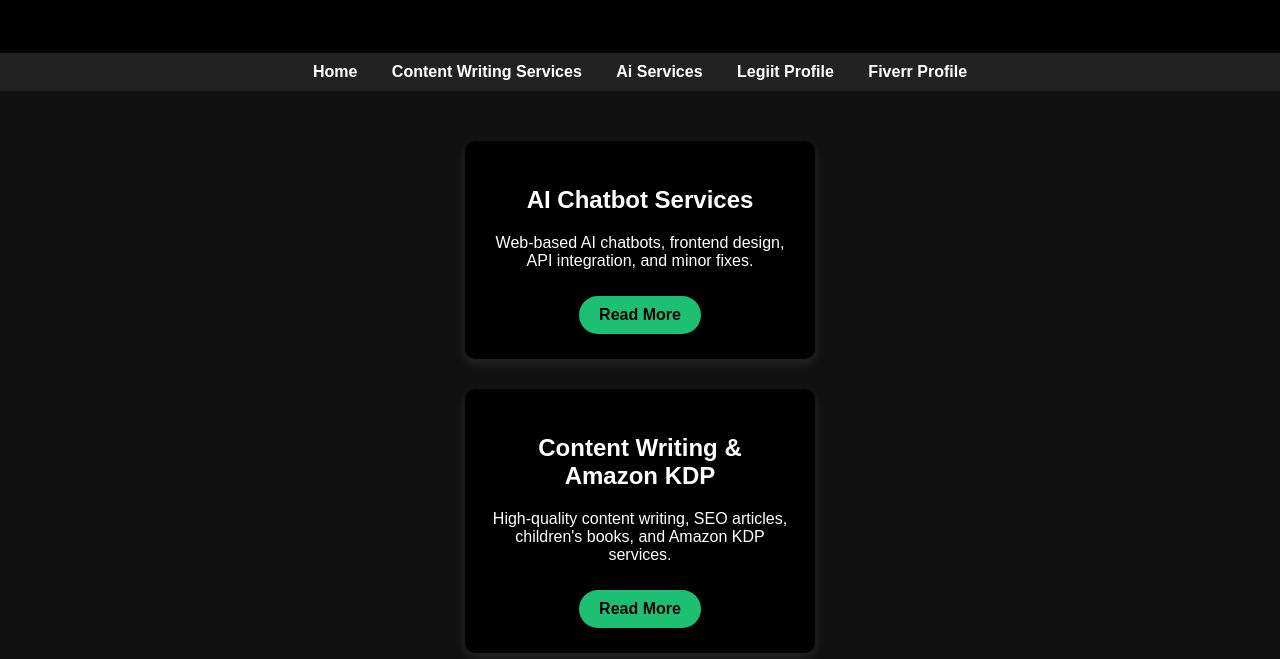
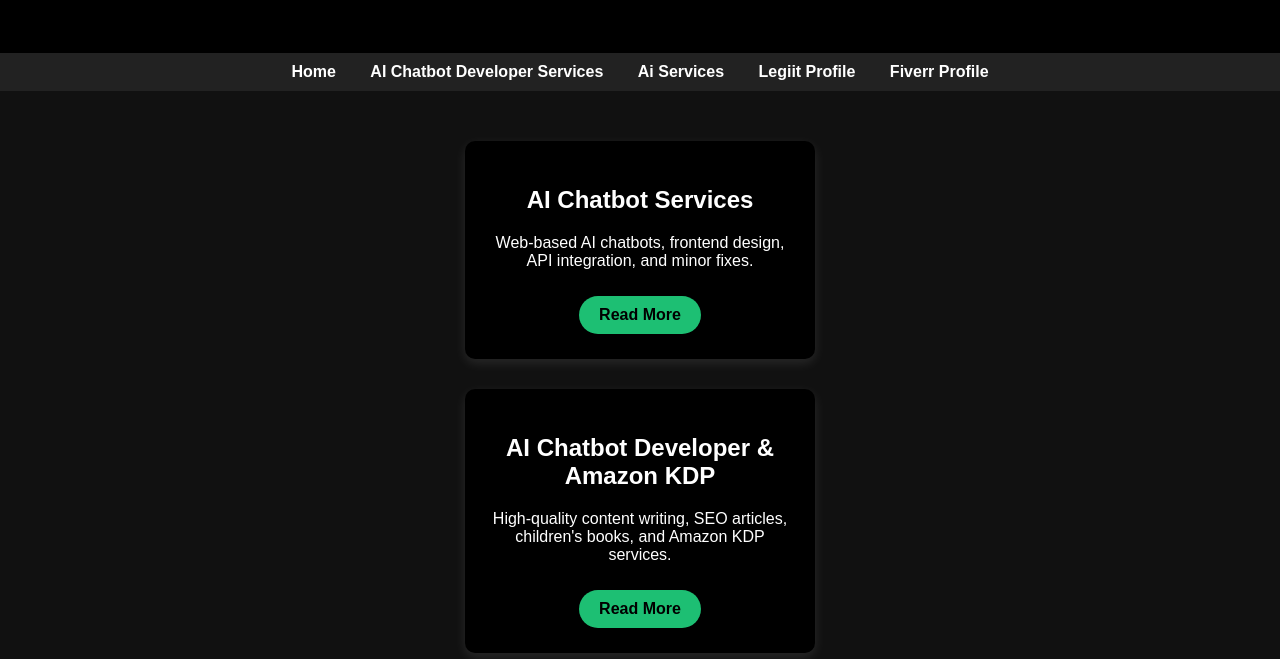
Before and after one commit to Alautomate/index, a plain HTML site: page index.html in a window 1280 px wide. Shown: the part 141-800 px from the top of the page. Drawn offline with Linux system fonts and the light colour scheme.

Commit message:
Update content and links in index.html

```diff
--- a/index.html
+++ b/index.html
@@ -32,7 +32,7 @@
 
 <nav>
     <a href="index.html">Home</a>
-    <a href="Fiverr.html">Content Writing Services</a>
+    <a href="Fiverr.html">AI Chatbot Developer Services</a>
     <a href="Legiit.html">Ai Services</a>
     <a href="https://legiit.com/Hussain_Jawad" target="_blank">Legiit Profile</a>
     <a href="https://www.fiverr.com/users/hackinsecondshc" target="_blank">Fiverr Profile</a>
@@ -46,7 +46,7 @@
     </div>
 
     <div class="card">
-        <h2>Content Writing & Amazon KDP</h2>
+        <h2>AI Chatbot Developer & Amazon KDP</h2>
         <p>High-quality content writing, SEO articles, children's books, and Amazon KDP services.</p>
         <a href="Fiverr.html">Read More</a>
     </div>
```
